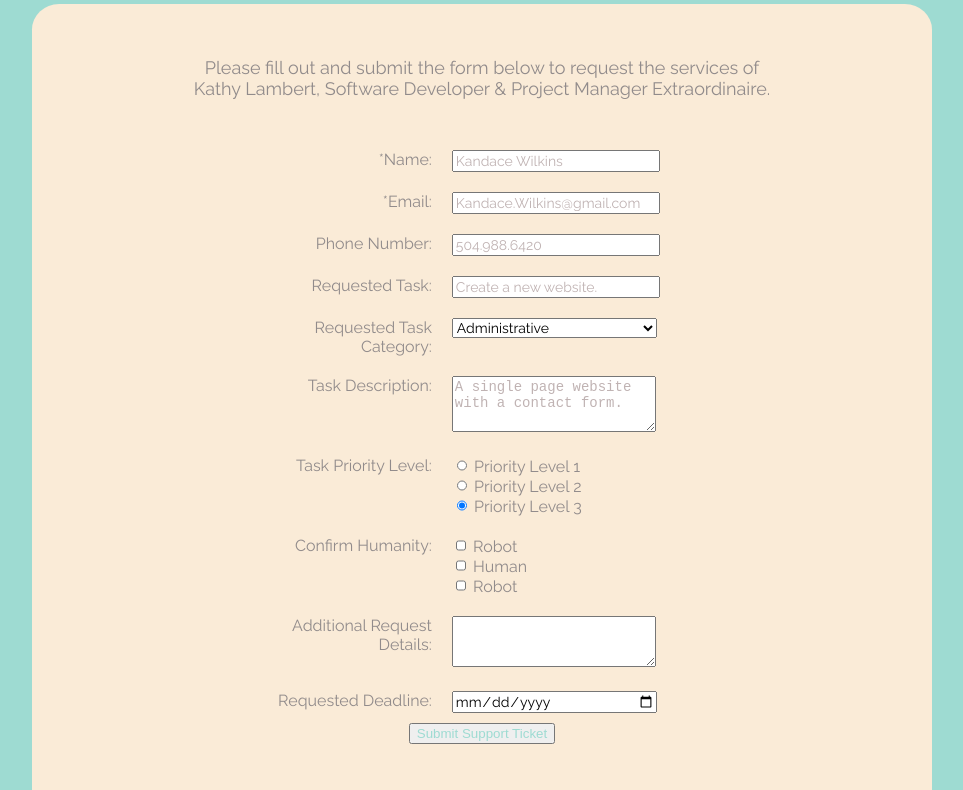
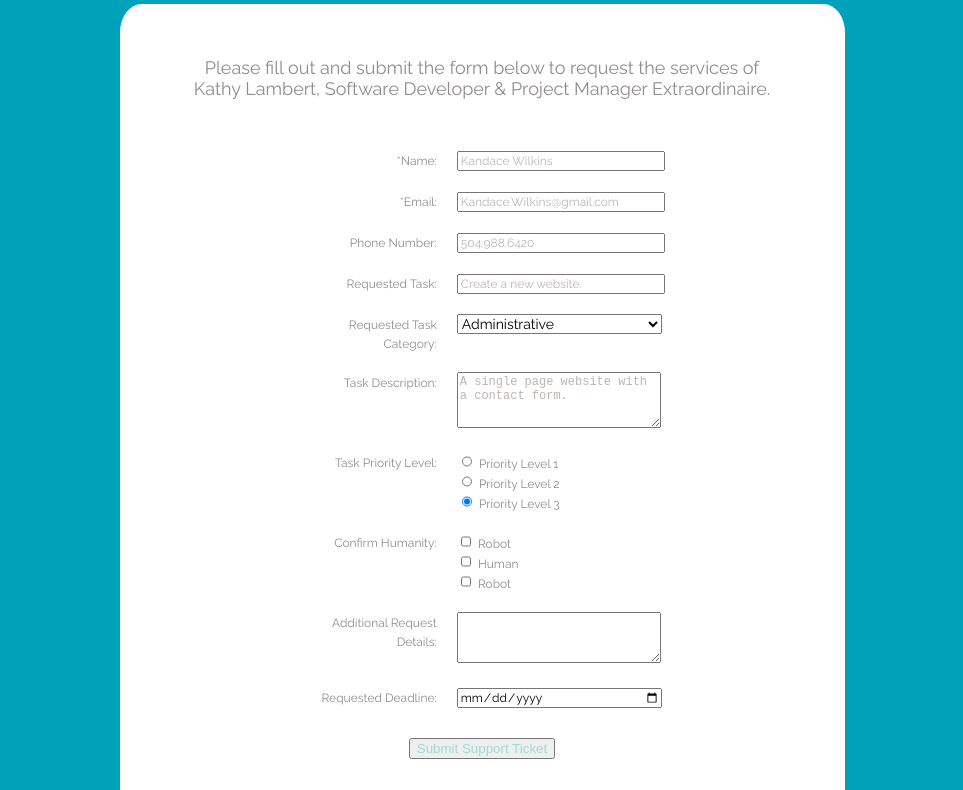
Before and after one commit to CodeMeKathy/CodeMeKathy.github.io, a plain HTML site: page support-ticket.html in a window 1280 px wide. Shown: the part 131-921 px from the top of the page, without its empty margins (158-1121 px from the left). Drawn offline with Linux system fonts and the light colour scheme; a script that the page names is missing.

Commit message:
Updated form color.

```diff
--- a/support-ticket.css
+++ b/support-ticket.css
@@ -4,7 +4,7 @@
 font-family: 'Raleway', Helvetica, sans-serif; */
 
 body {
-  background-color: #9EDBD2;
+  background-color: #00A2B9;
   font-family: 'Raleway', Helvetica, sans-serif;
 }
 
@@ -21,11 +21,11 @@ body {
 #survey-container {
   display: flex;
   flex-direction: column;
-  background-color: antiquewhite !important;
+  background-color: white;
   margin-left: auto;
   margin-right: auto;
-  height: 850px;
-  width: 900px;
+  height: 950px;
+  width: 725px;
   color: rgb(145, 139, 139);
   border-radius: 3%;
   /* justify-content: center */
@@ -54,8 +54,7 @@ body {
   margin-right: auto;
   /* flex-direction: column; */
   /* flex-flow: column; */
-  /* order: 2;
-  -webkit-order:2; */
+  margin-bottom: 20px;
 
 }
 
@@ -66,16 +65,19 @@ input, select#dropdown {
 /* [ ] Fix placeholder text color */
 ::placeholder {
   color: rgb(192, 179, 179);
+  font-size: 12px;
   /* color: rgb(218, 45, 45) !important; */
 }
 
 .row {
   display: flex;
+  width: 100%;
 }
 
 .labels {
   /* display: inline-block; */
   padding-right: 50x;
+
 }
 
 .rowLeft {
@@ -85,6 +87,7 @@ input, select#dropdown {
   width: 40%;
   text-align: right !important;
   padding: 10px !important;
+
 
 }
 
@@ -96,8 +99,13 @@ input, select#dropdown {
   padding: 10px !important;
 }
 
+label {
+  width: 300px;
+  font-size: 12px !important;
+}
+
 input {
-  font-size: 14px;
+  font-size: 12px;
   width: 200px;
 }
 
@@ -129,4 +137,5 @@ input #radio-priority-level-1 {
 
 button {
   color: #9EDBD2;
+  margin: 20px;
 }
--- a/support-ticket.html
+++ b/support-ticket.html
@@ -3,16 +3,14 @@
 
 <head>
   <meta charset="UTF-8">
-  <title>Fork Me! FCC: Test Suite Template</title>
+
   <link href="https://fonts.googleapis.com/css?family=Lobster|Raleway" rel="stylesheet">
   <link rel="stylesheet" href="./support-ticket.css">
 
-
+  <title>Request Support Ticket Form</title>
 </head>
 
-<body>
-
-  <script src="https://cdn.freecodecamp.org/testable-projects-fcc/v1/bundle.js"></script>
+<body class="cyan darken-1">
 
 
     <h1 id='title'>👩🏽‍💻 Request Support Ticket 👩🏽‍💻</h1>
@@ -76,7 +74,7 @@
             </div>
 
             <div class='rowRight'>
-              <select id='dropdown' name="requested-task-category" >
+              <select id='dropdown'>
                 <option value='administrative'>Administrative</option>
                 <option value='technical'>Technical</option>
                 <option value='household'>Household</option>
```
